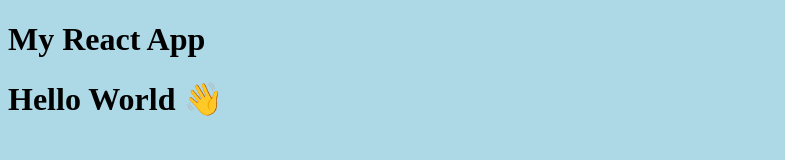
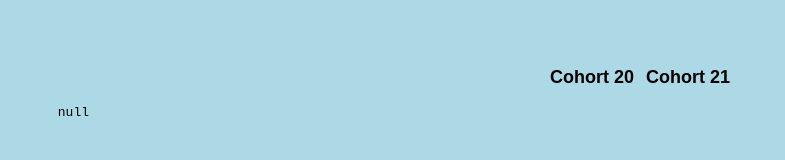
Before and after one commit to neljson/Solo-Project, a React app: page / in a window 1280 px wide. Shown: the whole page, without its empty margins (0-785 px from the left). Built offline with nearby package versions, Linux system fonts and the light colour scheme.

Commit message:
display github fetch data and rendered in Popular component

```diff
--- /dev/null
+++ b/client/api.js
@@ -0,0 +1,14 @@
+export function fetchRepos() {
+  const endpoint = window.encodeURI(
+    `https://api.github.com/search/repositories?q=stars:>1+language:javascript&sort=stars&order=desc&type=Repositories`
+  )
+  return fetch(endpoint)
+    .then((res) => res.json())
+    .then((data) => {
+      if (!data.items) {
+        throw new Error(data.message)
+      }
+
+      return data.items
+    })
+}
--- a/client/components/App.js
+++ b/client/components/App.js
@@ -1,10 +1,13 @@
 import React, { Component } from 'react'
+import Popular from './Popular'
+
+/* optional "container" class to add CSS to Popular component if time allows */
 
 class App extends Component {
   render() {
     return (
-      <div>
-        <h1>My React App</h1>
+      <div className="container">
+        <Popular />
       </div>
     )
   }
--- /dev/null
+++ b/client/components/Popular.js
@@ -0,0 +1,77 @@
+import React from 'react'
+import { Component } from 'react'
+import { fetchRepos } from '../api'
+
+export default class Popular extends Component {
+  constructor() {
+    super()
+
+    this.state = {
+      selectedCohort: '',
+      // repos initially null. isLoading method will display a "loading screen text" while
+      // we wait for fetch request.
+      repos: null,
+    }
+
+    this.updateCohortColor = this.updateCohortColor.bind(this)
+    this.isLoading = this.isLoading.bind(this)
+  }
+
+  // when you refresh page or enter page for first time, we get blank loading screen
+  // b/c when component first mounts we are not fetching anything. The fix:
+  // componentDidMount() {
+  //   this.updateCohortColor(this.state.selectedCohort)
+  // }
+
+  //changes button color when when cohort button is clicked
+  updateCohortColor(selectedCohort) {
+    this.setState({
+      selectedCohort,
+      repos: null,
+    })
+    fetchRepos()
+      .then((repos) =>
+        // console.log(data)
+        this.setState({
+          repos,
+          error: null,
+        })
+      )
+      .catch(() => {
+        console.warn('Error fetching our repos with fetchRepos method', error)
+      })
+  }
+
+  isLoading() {
+    return this.state.repos === null
+  }
+  render() {
+    const cohortsList = ['Cohort 20', 'Cohort 21']
+    const { repos } = this.state
+    return (
+      <div>
+        <ul className="flex-center">
+          {cohortsList.map((cohort) => (
+            <li key={cohort}>
+              <button
+                className="btn-clear nav-link"
+                style={
+                  cohort === this.state.selectedCohort
+                    ? { color: 'rgb(30, 215, 96)' }
+                    : null
+                }
+                onClick={() => this.updateCohortColor(cohort)}
+              >
+                {cohort}
+              </button>
+            </li>
+          ))}
+        </ul>
+
+        <pre> {JSON.stringify(repos, null, 2)}</pre>
+      </div>
+    )
+  }
+}
+
+// {/* {this.isLoading() && <p>Loading...may take a few seconds</p>} */}
--- a/client/index.js
+++ b/client/index.js
@@ -1,6 +1,6 @@
 import React from 'react'
 import { render } from 'react-dom'
-import App from '../client/components/App'
+import App from './components/App'
 import './styles.css'
 //react will render our App component in the body of our index.html
 render(<App />, document.getElementById('app'))
--- a/client/styles.css
+++ b/client/styles.css
@@ -1,3 +1,53 @@
+/* not sure why html and body
+border-box property makes it so our element is actually 100 height and width,
+instead of adding extra padding or border around it
+*/
+html,
+body,
+#app {
+  padding: 0;
+  margin: 0;
+  box-sizing: border-box;
+  height: 100%;
+  width: 100%;
+}
+
 body {
   background: lightblue;
 }
+
+ul {
+  padding: 0;
+}
+
+li {
+  /* gets rid of bullet points */
+  list-style-type: none;
+}
+
+.container {
+  max-width: 1200px;
+  margin: 0 auto;
+  padding: 50px;
+}
+
+.flex-center {
+  /* styles for our Popular component */
+  display: flex;
+  justify-content: center;
+  align-items: center;
+}
+
+/* makes all our buttons transparent with no colored background */
+.btn-clear {
+  border: none;
+  background: transparent;
+}
+
+/* second class for buttons in our Popular component*/
+.nav-link {
+  font-size: 18px;
+  font-weight: bold;
+  text-decoration: none;
+  color: inherit;
+}
--- a/index.html
+++ b/index.html
@@ -3,11 +3,10 @@
   <head>
     <meta charset="UTF-8" />
     <meta name="viewport" content="width=device-width, initial-scale=1.0" />
-    <title>My React App</title>
+    <title>Welcome to my App 👋</title>
   </head>
   <body>
     <div id="app"></div>
-    <h1>Hello World 👋</h1>
     <script src="dist/bundle.js"></script>
   </body>
 </html>
--- a/package.json
+++ b/package.json
@@ -2,7 +2,7 @@
   "name": "solo-project",
   "version": "1.0.0",
   "description": "react_webpack",
-  "main": "./src/index.js",
+  "main": "./client/index.js",
   "scripts": {
     "create": "webpack",
     "start": "node server/server.js",
```
Also changed, not shown: prettier.config.js (+4 -4 lines), README.md.
